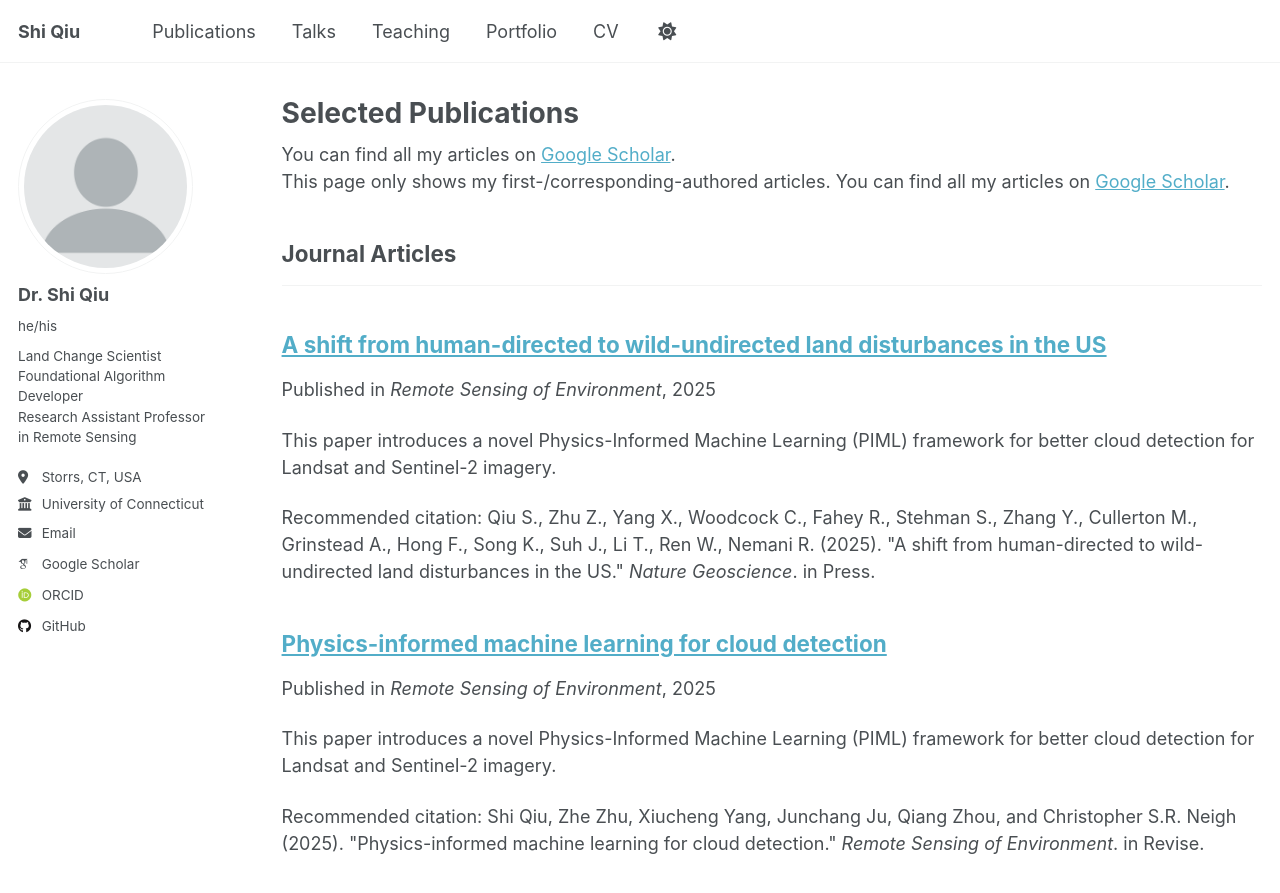
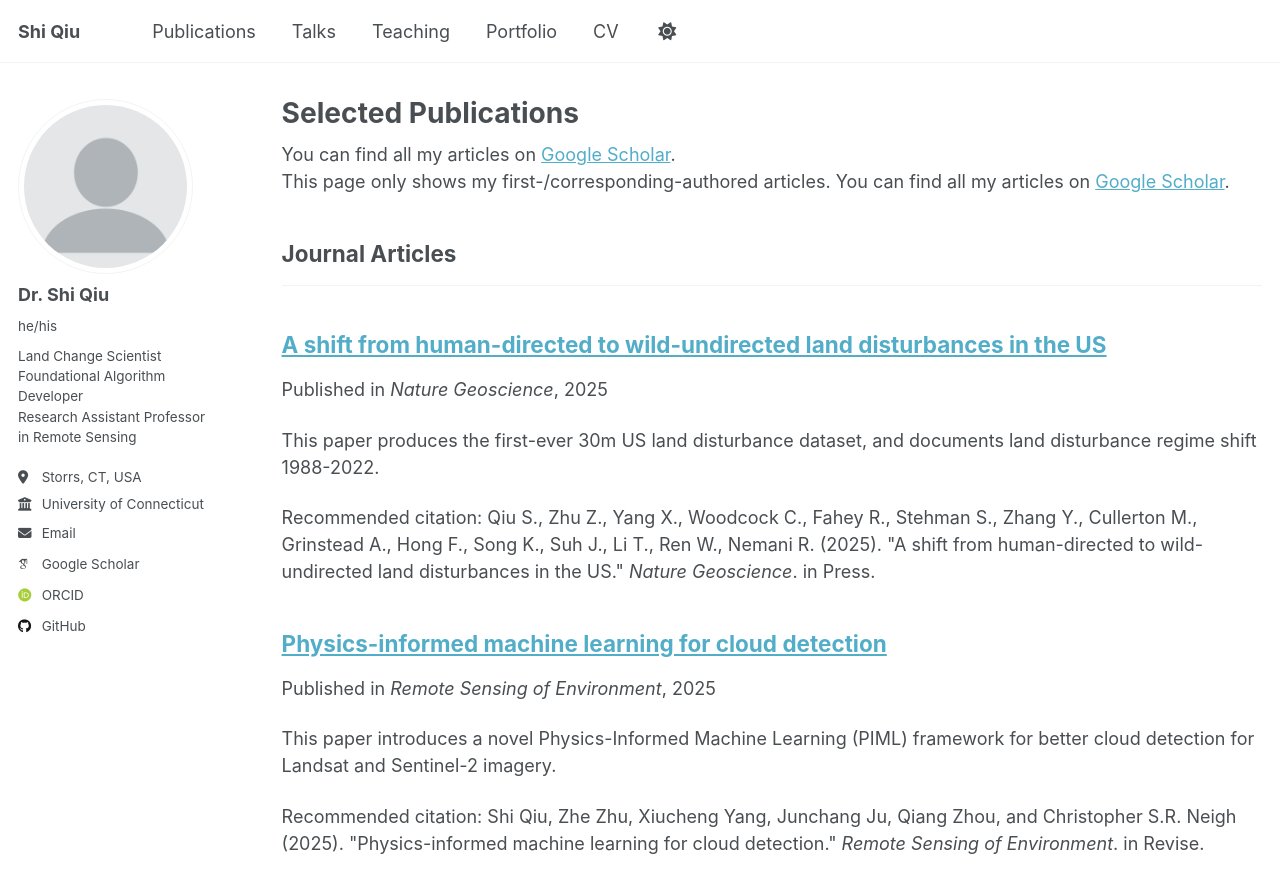
Before and after one commit to shi-eo/shi-eo.github.io, a Jekyll site: the page built from _pages/publications.html, in a window 1280 px wide and 900 px high. Shown: the top 893 px of the window. Built offline with Jekyll 4.4.1, drawn with Linux system fonts in a browser that asks for light colours; some web fonts are replaced; a script that is not in the unit is left out.

Commit message:
Update 2025-us-dist.md

```diff
--- a/_publications/2025-us-dist.md
+++ b/_publications/2025-us-dist.md
@@ -3,9 +3,8 @@ title: "A shift from human-directed to wild-undirected land disturbances in the
 collection: publications
 category: manuscripts
 permalink: /publication/2025-us-dist
-excerpt: 'This paper introduces a novel Physics-Informed Machine Learning (PIML) framework for better cloud detection for Landsat and Sentinel-2 imagery.'
+excerpt: 'This paper produces the first-ever 30m US land disturbance dataset, and documents land disturbance regime shift 1988-2022.'
 date: 2025-01-01
-venue: 'Remote Sensing of Environment'
+venue: 'Nature Geoscience'
 citation: 'Qiu S., Zhu Z., Yang X., Woodcock C., Fahey R., Stehman S., Zhang Y., Cullerton M., Grinstead A., Hong F., Song K., Suh J., Li T., Ren W., Nemani R. (2025). &quot;A shift from human-directed to wild-undirected land disturbances in the US.&quot; <i>Nature Geoscience</i>. in Press.'
 ---
-First-ever 30m US land disturbance dataset
```
